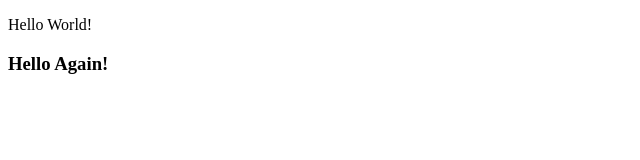
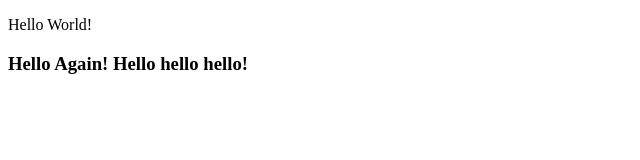
Before and after one commit to 0571873/lecture0, a plain HTML site: page hello.html in a window 1280 px wide. Shown: the whole page, without its empty margins (0-640 px from the left). Drawn offline with Linux system fonts and the light colour scheme.

Commit message:
Update hello.html

```diff
--- a/hello.html
+++ b/hello.html
@@ -5,6 +5,6 @@
 	</head>
 	<body>
 		<p>Hello World!</p>
-		<h3>Hello Again!</h3>
+		<h3>Hello Again! Hello hello hello!</h3>
 	</body>
 </html>
```
